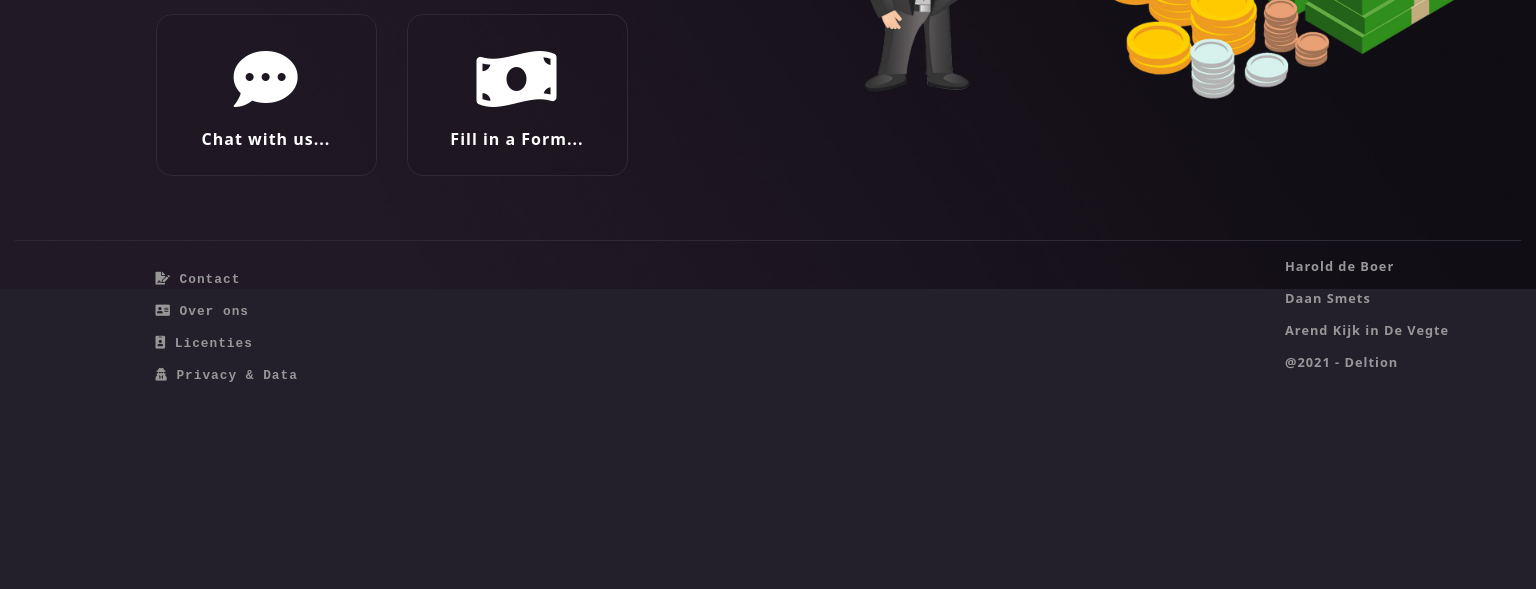
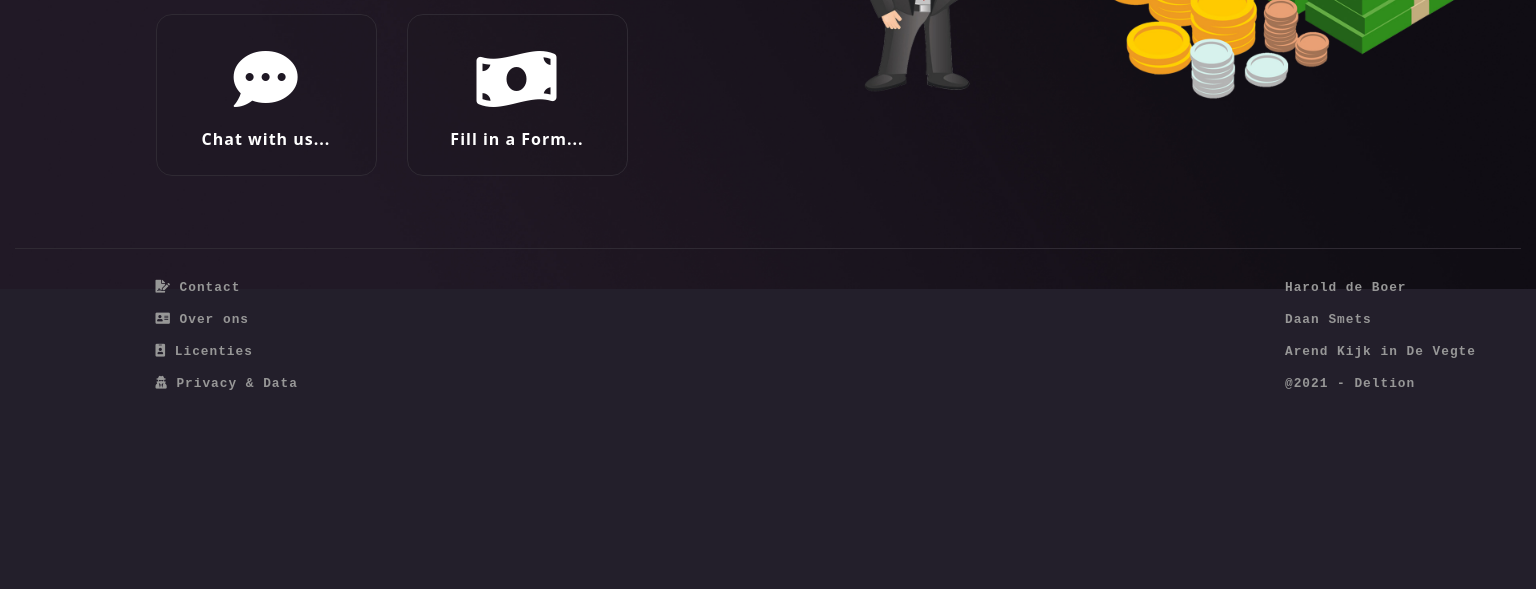
Before and after one commit to Haroldp95/ROConsultants-, a PHP site: page / in a window 1536 px wide. Shown: the part 511-1100 px from the top of the page. Before the commit the page ends 893 px from the top, so only its background shows below. Run offline with PHP 8.4, Linux system fonts and the light colour scheme; some libraries are stand-ins or nearby versions.

Commit message:
Quick Display Fixes

```diff
--- a/CSS/style.css
+++ b/CSS/style.css
@@ -132,6 +132,16 @@ body {
   font-weight: bold;
   text-align: center;
 }
+@media (min-width: 1300px) {
+  .navContainer .navBtn {
+    font-size: 0.8em;
+  }
+}
+@media (min-width: 2160px) {
+  .navContainer .navBtn {
+    font-size: 1em;
+  }
+}
 .navContainer .navBtn:hover {
   transition: 250ms;
   cursor: pointer;
@@ -151,16 +161,6 @@ body {
     font-size: 1em;
   }
 }
-@media (min-width: 1300px) {
-  .navContainer .navBtn {
-    font-size: 0.8em;
-  }
-}
-@media (min-width: 2160px) {
-  .navContainer .navBtn {
-    font-size: 1em;
-  }
-}
 .navContainer .navBtn .login {
   transition: 250ms;
   font-family: "Courier New", Courier, monospace;
@@ -171,17 +171,7 @@ body {
   text-align: center;
   color: #d49440;
 }
-@media (min-width: 1300px) {
-  .navContainer .navBtn .login {
-    font-size: 0.8em;
-  }
-}
-@media (min-width: 2160px) {
-  .navContainer .navBtn .login {
-    font-size: 1em;
-  }
-}
-.navContainer .navBtn .login :hover {
+.navContainer .navBtn .login:hover {
   transition: 250ms;
   cursor: pointer;
   color: white;
@@ -189,16 +179,6 @@ body {
   letter-spacing: 3px;
   font-weight: bold;
   text-align: center;
-}
-@media (min-width: 1300px) {
-  .navContainer .navBtn .login :hover {
-    font-size: 0.8em;
-  }
-}
-@media (min-width: 2160px) {
-  .navContainer .navBtn .login :hover {
-    font-size: 1em;
-  }
 }
 
 .main {
@@ -414,7 +394,7 @@ body {
 }
 @media (min-width: 1300px) {
   .bar {
-    margin-top: 4em;
+    margin-top: 4.5em;
   }
 }
 @media (min-width: 2160px) {
@@ -456,12 +436,14 @@ body {
   text-align: left;
 }
 .footerDiv .footerBtnStatic {
+  font-family: "Courier New", Courier, monospace;
   color: #979797;
   font-size: 0.8em;
   letter-spacing: 1px;
   font-weight: bold;
   text-align: left;
   user-select: none;
+  margin-top: 1em;
 }
 
 /*# sourceMappingURL=style.css.map */
--- a/scss/style.scss
+++ b/scss/style.scss
@@ -89,6 +89,14 @@ body {
     font-family: "Courier New", Courier, monospace;
     @include defaultText(1em, center, $text, 1px);
 
+    @include mq(L) {
+      font-size: 0.8em;
+    }
+
+    @include mq(XL) {
+      font-size: 1em;
+    }
+
     &:hover {
       transition: 250ms;
       cursor: pointer;
@@ -103,40 +111,16 @@ body {
       }
     }
 
-    @include mq(L) {
-      font-size: 0.8em;
-    }
-
-    @include mq(XL) {
-      font-size: 1em;
-    }
-
     .login {
       transition: 250ms;
       font-family: "Courier New", Courier, monospace;
       @include defaultText(1em, center, $text, 1px);
       color: $selected;
 
-      @include mq(L) {
-        font-size: 0.8em;
-      }
-
-      @include mq(XL) {
-        font-size: 1em;
-      }
-
-      :hover {
+      &:hover {
         transition: 250ms;
         cursor: pointer;
         @include defaultText(1em, center, $text, 3px);
-
-        @include mq(L) {
-          font-size: 0.8em;
-        }
-
-        @include mq(XL) {
-          font-size: 1em;
-        }
       }
     }
   }
@@ -308,7 +292,7 @@ body {
   margin-top: 8.5em;
 
   @include mq(L) {
-    margin-top: 4em;
+    margin-top: 4.5em;
   }
 
   @include mq(XL) {
@@ -342,8 +326,10 @@ body {
     }
 
     &Static {
+      font-family: "Courier New", Courier, monospace;
       @include defaultText(0.8em, left, $subText, 1px);
       user-select: none;
+      margin-top: 1em;
     }
   }
 }
--- a/scss/stylings/_defaults.scss
+++ b/scss/stylings/_defaults.scss
@@ -1,7 +1,7 @@
+//? Imports
 @use "sass:map";
 
 //? Variables
-
 $text: rgb(255, 255, 255);
 $subText: rgb(151, 151, 151);
 $background: #231f2b;
```
Also changed, not shown: 1 other file.
